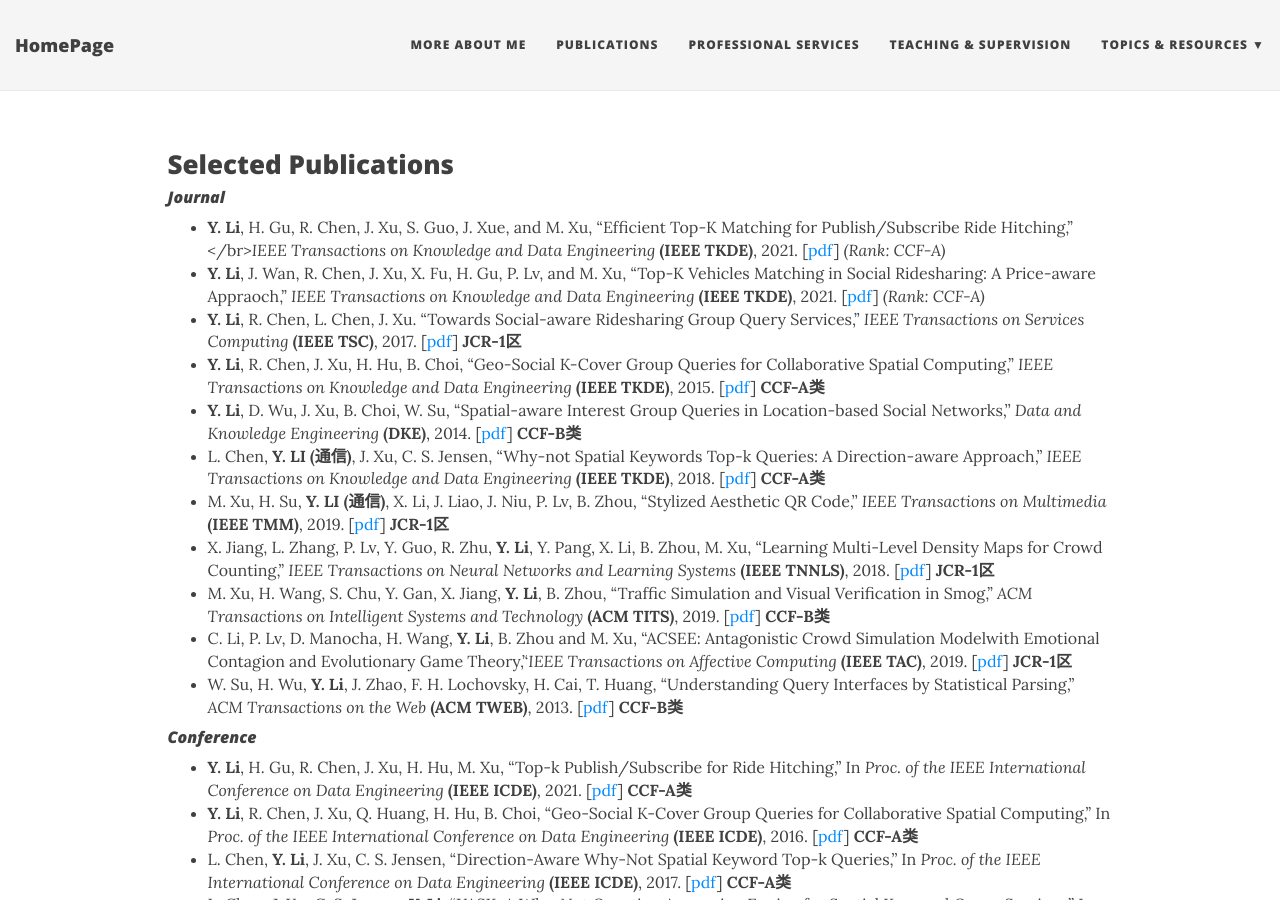
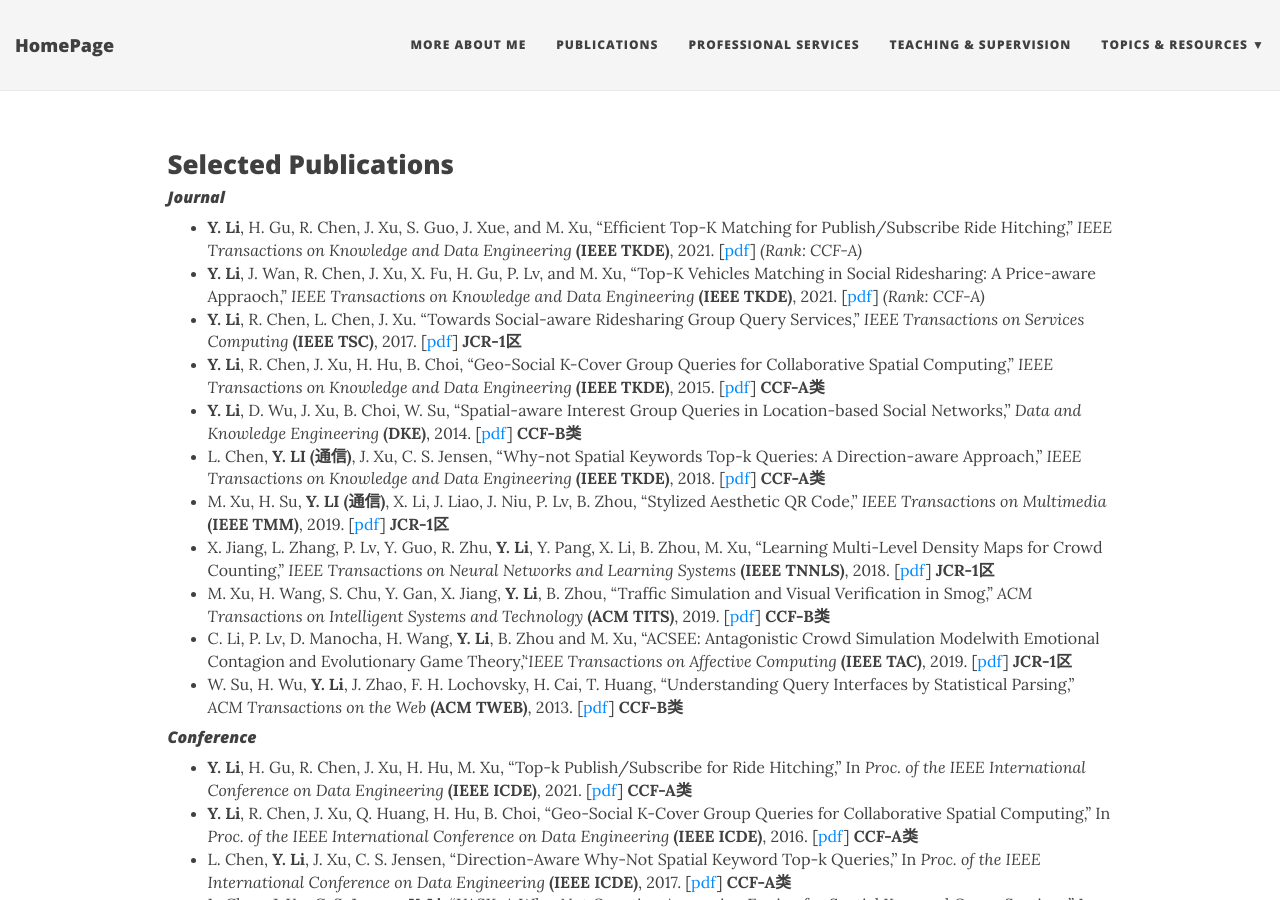
Before and after one commit to zzudb/zzudb.github.io, a Jekyll site: the page built from pages/mypublications.md, in a window 1280 px wide and 900 px high. Built offline with Jekyll 4.4.1, drawn with Linux system fonts in a browser that asks for light colours; nearby versions of some CDN libraries.

```diff
--- a/pages/mypublications.md
+++ b/pages/mypublications.md
@@ -11,7 +11,7 @@ show-avatar: false
 
 ## Selected Publications
 #### _Journal_
-* **Y. Li**, H. Gu, R. Chen, J. Xu, S. Guo, J. Xue, and M. Xu, "Efficient Top-K Matching for Publish/Subscribe Ride Hitching,'' </br>_IEEE Transactions on Knowledge and Data Engineering_ **(IEEE TKDE)**, 2021. [[pdf](https://www.computer.org/csdl/journal/tk)] _(Rank: CCF-A)_
+* **Y. Li**, H. Gu, R. Chen, J. Xu, S. Guo, J. Xue, and M. Xu, "Efficient Top-K Matching for Publish/Subscribe Ride Hitching,'' _IEEE Transactions on Knowledge and Data Engineering_ **(IEEE TKDE)**, 2021. [[pdf](https://www.computer.org/csdl/journal/tk)] _(Rank: CCF-A)_
 * **Y. Li**, J. Wan, R. Chen, J. Xu, X. Fu, H. Gu, P. Lv, and M. Xu, "Top-K Vehicles Matching in Social Ridesharing: A Price-aware Appraoch,'' _IEEE Transactions on Knowledge and Data Engineering_ **(IEEE TKDE)**, 2021. [[pdf](https://www.computer.org/csdl/journal/tk)] _(Rank: CCF-A)_
 * **Y. Li**, R. Chen, L. Chen, J. Xu. "Towards Social-aware Ridesharing Group Query Services,'' _IEEE Transactions on Services Computing_ **(IEEE TSC)**, 2017. [[pdf](https://www.computer.org/csdl/journal/tsc)] **JCR-1区**
 * **Y. Li**, R. Chen, J. Xu, H. Hu, B. Choi, "Geo-Social K-Cover Group Queries for Collaborative Spatial Computing,'' _IEEE Transactions on Knowledge and Data Engineering_ **(IEEE TKDE)**, 2015. [[pdf](https://www.computer.org/csdl/journal/tk)] **CCF-A类**
```
